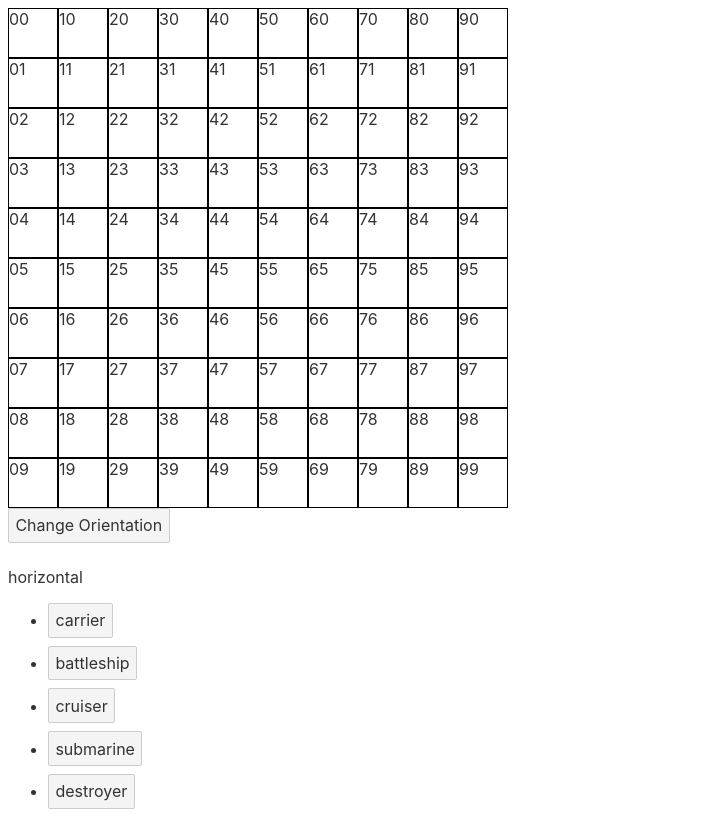
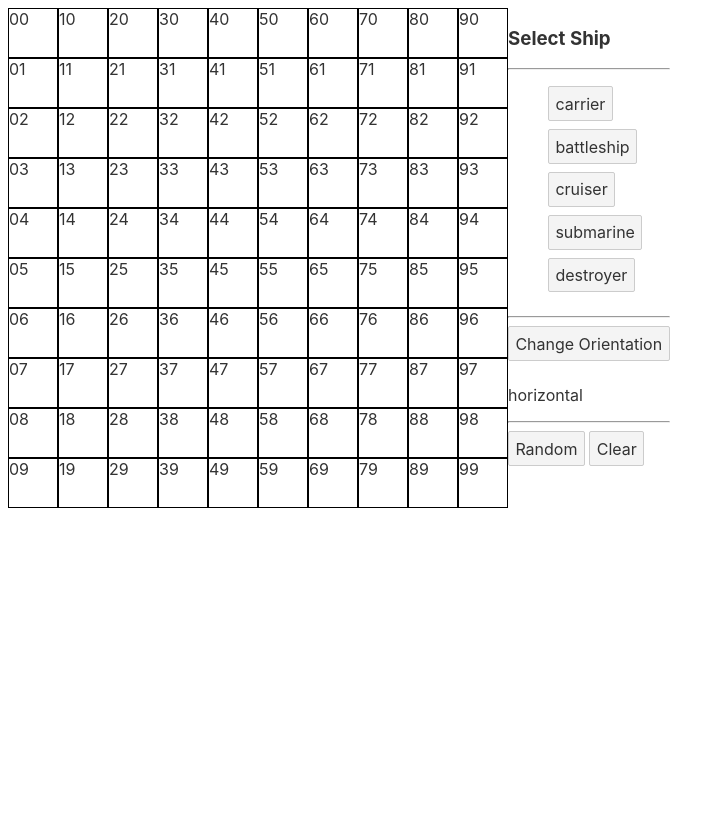
Before and after one commit to JamesSwatton/battleship-svelte, a Svelte app: page / in a window 1280 px wide. Shown: the whole page, without its empty margins (0-725 px from the left). Built offline with nearby package versions, Linux system fonts and the light colour scheme.

Commit message:
add clear ships

```diff
--- a/src/App.svelte
+++ b/src/App.svelte
@@ -1,4 +1,5 @@
 <script>
+    import PlacementOption from "./components/PlacementOptions.svelte";
     import ShipSelect from "./components/ShipSelect.svelte";
     import Grid from "./components/Grid.svelte";
     import OrientationBtn from "./components/OrientationBtn.svelte";
@@ -19,11 +20,31 @@
     let selected = null;
     let orientation = "horizontal";
 
-    $: {
-        if (selected) console.log(selected.type);
+    function clearShips() {
+        ships = ships.map(s => {
+            return {...s, pos: []}
+        })
+        console.log(ships)
     }
 </script>
 
-<Grid bind:selected {orientation} bind:ships {state} />
-<OrientationBtn on:orientation={(e) => (orientation = e.detail)} />
-<ShipSelect {ships} bind:selected on:selected={(e) => (selected = e.detail)} />
+<style>
+    #game-container {
+        display: inline-flex;
+    }
+
+    #ship-placement {
+        display: inline-block;
+    }
+</style>
+
+<div id="game-container">
+    <Grid bind:selected {orientation} bind:ships {state} />
+    <div id="ship-placement">
+        <ShipSelect bind:ships bind:selected on:selected={(e) => (selected = e.detail)} />
+        <hr>
+        <OrientationBtn on:orientation={(e) => (orientation = e.detail)} />
+        <hr>
+        <PlacementOption on:clear={() => clearShips() }></PlacementOption>
+    </div>
+</div>
--- a/src/components/Grid.svelte
+++ b/src/components/Grid.svelte
@@ -95,6 +95,7 @@
     }
 
     .ship {
+        cursor: pointer;
         background-color: lightblue;
     }
 
--- /dev/null
+++ b/src/components/PlacementOptions.svelte
@@ -0,0 +1,7 @@
+<script>
+    import { createEventDispatcher } from "svelte";
+    const dispatch = createEventDispatcher();
+</script>
+
+<button>Random</button>
+<button on:click={() => dispatch("clear")}>Clear</button>
--- a/src/components/ShipSelect.svelte
+++ b/src/components/ShipSelect.svelte
@@ -1,9 +1,18 @@
 <script>
     export let ships;
     export let selected;
+
+    function handleClick(ship) {
+        selected = ship;
+        ships[ships.findIndex(s => s.type === ship.type)].pos = [];
+    }
 </script>
 
 <style>
+    ul {
+        list-style-type: none;
+    }
+
     button {
         cursor: pointer;
     }
@@ -17,11 +26,13 @@
     }
 </style>
 
+<h3>Select Ship</h3>
+<hr>
 <ul>
     {#each ships as ship}
         <li>
             <button
-                on:click={() => (selected ? (selected = null) : (selected = ship))}
+                on:click={() => handleClick(ship)}
                 class:selected={selected && selected.type === ship.type}
                 class:placed={ship.pos.length > 0}
                 value={ship.type}>{ship.type}</button>
```
